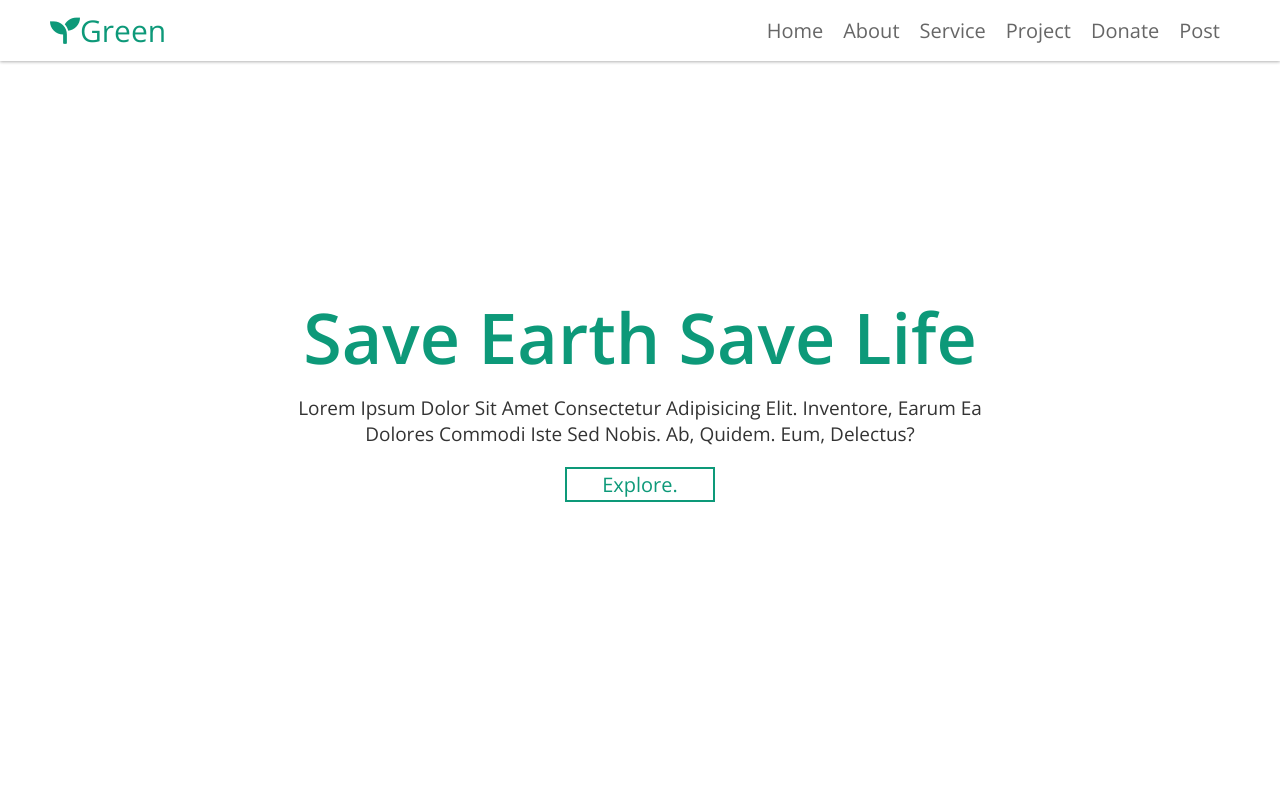
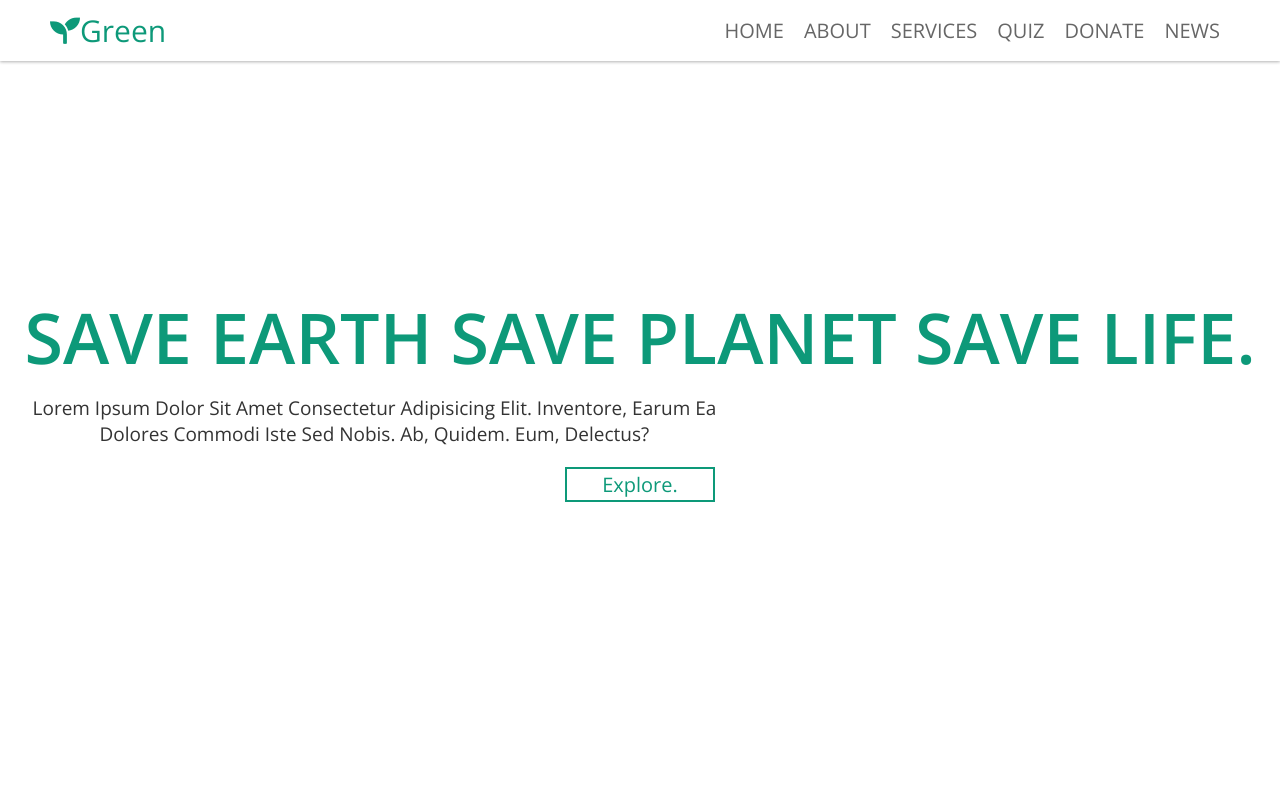
Before and after one commit to Divine-Kitchen/One-Planet, a plain HTML site: page index.html in a window 1280 px wide. Shown: the top 797 px of the page. Drawn offline with nearby package versions, Linux system fonts and the light colour scheme.

Commit message:
Update index.html

```diff
--- a/index.html
+++ b/index.html
@@ -3,7 +3,7 @@
 <head>
     <meta charset="UTF-8">
     <meta name="viewport" content="width=device-width, initial-scale=1.0">
-    <title>Complete Responsive Save Nature Website Design Tutorial</title>
+    <title>One Planet</title>
 
     <!-- font awesome cdn link  -->
     <link rel="stylesheet" href="https://cdnjs.cloudflare.com/ajax/libs/font-awesome/5.15.2/css/all.min.css">
@@ -22,12 +22,12 @@
 
 <nav class="navbar">
     <ul>
-        <li><a href="#home">home</a></li>
-        <li><a href="#about">about</a></li>
-        <li><a href="#service">service</a></li>
-        <li><a href="#project">project</a></li>
-        <li><a href="#donate">donate</a></li>
-        <li><a href="#post">post</a></li>
+        <li><a href="#home">HOME</a></li>
+        <li><a href="#about">ABOUT</a></li>
+        <li><a href="#service">SERVICES</a></li>
+        <li><a href="#project">QUIZ</a></li>
+        <li><a href="#donate">DONATE</a></li>
+        <li><a href="#post">NEWS</a></li>
     </ul>
 </nav>
 
@@ -43,7 +43,7 @@
 
 <div class="content">
 
-    <h1>save earth save life</h1>
+    <h1>SAVE EARTH SAVE PLANET SAVE LIFE.</h1>
     <p>Lorem ipsum dolor sit amet consectetur adipisicing elit. Inventore, earum ea dolores commodi iste sed nobis. Ab, quidem. Eum, delectus?</p>
     <a href="#"><button class="btn">explore.</button></a>
 
@@ -345,32 +345,11 @@
 
 </div>
 
-<h1 class="credit">created by <span>mr. web designer</span> | all rights reserved. </h1>
+<h1 class="credit">created by <span>Chetan Sharma.</span> | All rights reserved 2024. </h1>
 
 </section>
 
 <!-- footer section ends -->
-
-
-
-
-
-
-
-
-
-
-
-
-
-
-
-
-
-
-
-
-
 <!-- custom js file link  -->
 <script src="main.js"></script>
 
```
